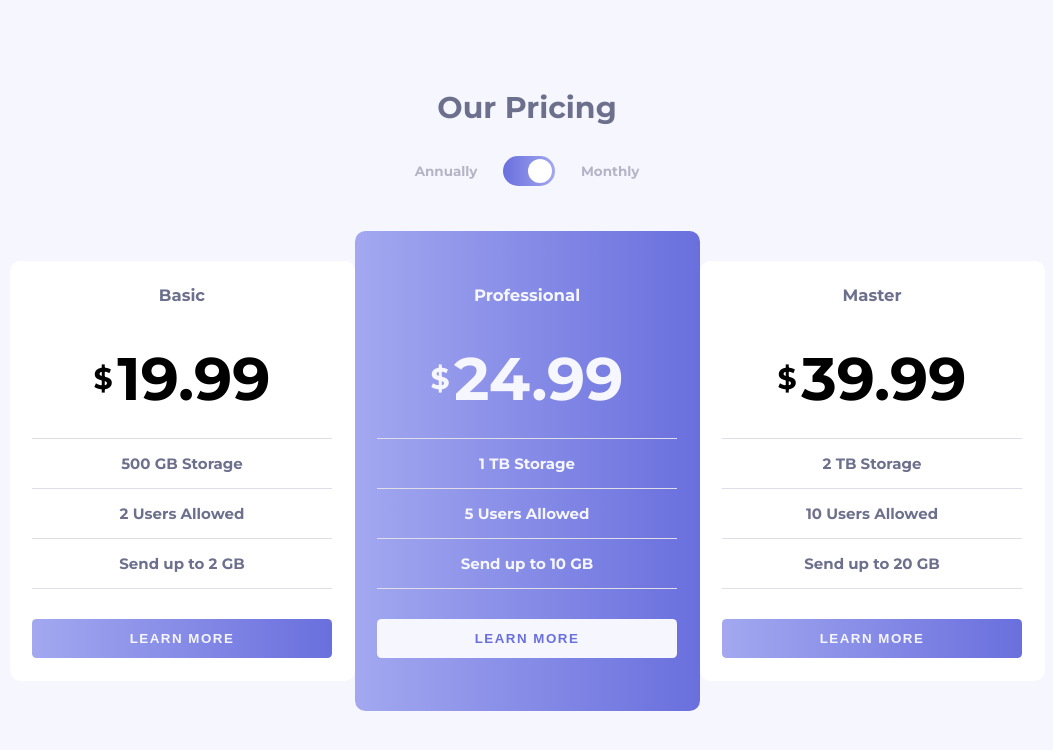
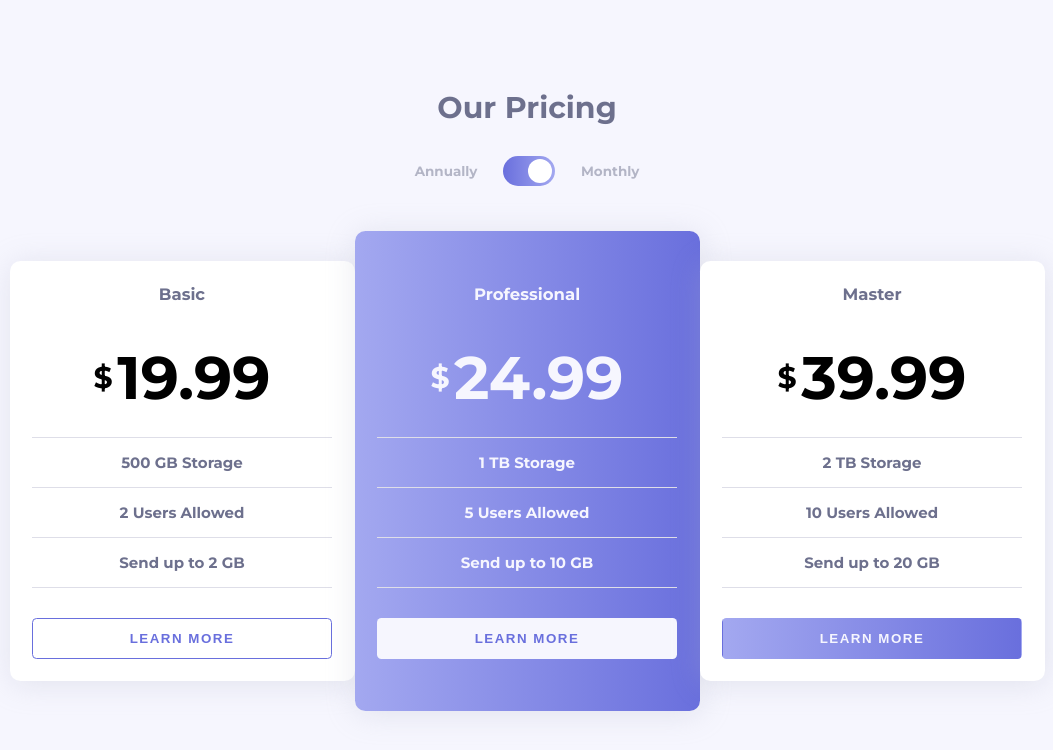
Before and after one commit to CrystalNyein/frontend-mentor-toggle-pricing-component, a React (Create React App) app: page / in a window 1280 px wide. In both pictures the pointer is over the button 295 px from the left and 638 px from the top of the page. Shown: the top 750 px of the page, without its empty margins (113-1166 px from the left). Built offline with nearby package versions, Linux system fonts and the light colour scheme.

Commit message:
Improved Desktop styles

```diff
--- a/src/components/PricingCard.css
+++ b/src/components/PricingCard.css
@@ -7,6 +7,7 @@
   display: flex;
   flex-direction: column;
   justify-content: center;
+  box-shadow: 1px 3px 30px hsla(234, 14%, 74%, 0.3);
 }
 .PricingCard.recommend {
   min-height: 29rem;
@@ -46,15 +47,27 @@
   width: 100%;
   background-image: var(--gradient-bg-right);
   margin-top: 2rem;
-  border: none;
+  border: 1px solid transparent;
   padding: 0.8rem 0;
   text-transform: uppercase;
   color: hsl(240, 78%, 98%);
   font-weight: 700;
   letter-spacing: 0.1rem;
   border-radius: 0.3rem;
+  transition: 0.4s;
+  cursor: pointer;
 }
 .PricingCard.recommend .btn {
   background: hsl(240, 78%, 98%);
   color: hsl(237, 63%, 64%);
 }
+.PricingCard .btn:hover {
+  background: none;
+  border-color: hsl(237, 63%, 64%);
+  color: hsl(237, 63%, 64%);
+}
+.PricingCard.recommend .btn:hover {
+  background: none;
+  border-color: hsl(240, 78%, 98%);
+  color: hsl(240, 78%, 98%);
+}
--- a/src/components/SwitchBtn.css
+++ b/src/components/SwitchBtn.css
@@ -42,6 +42,9 @@ input:checked ~ .toggle::before {
 input:checked ~ .toggle {
   background-image: var(--gradient-bg-left);
 }
+.switch:hover .toggle {
+  background: hsl(236, 72%, 79%);
+}
 .SwitchBtn p {
   display: inline;
   font-size: 0.9rem;
```
